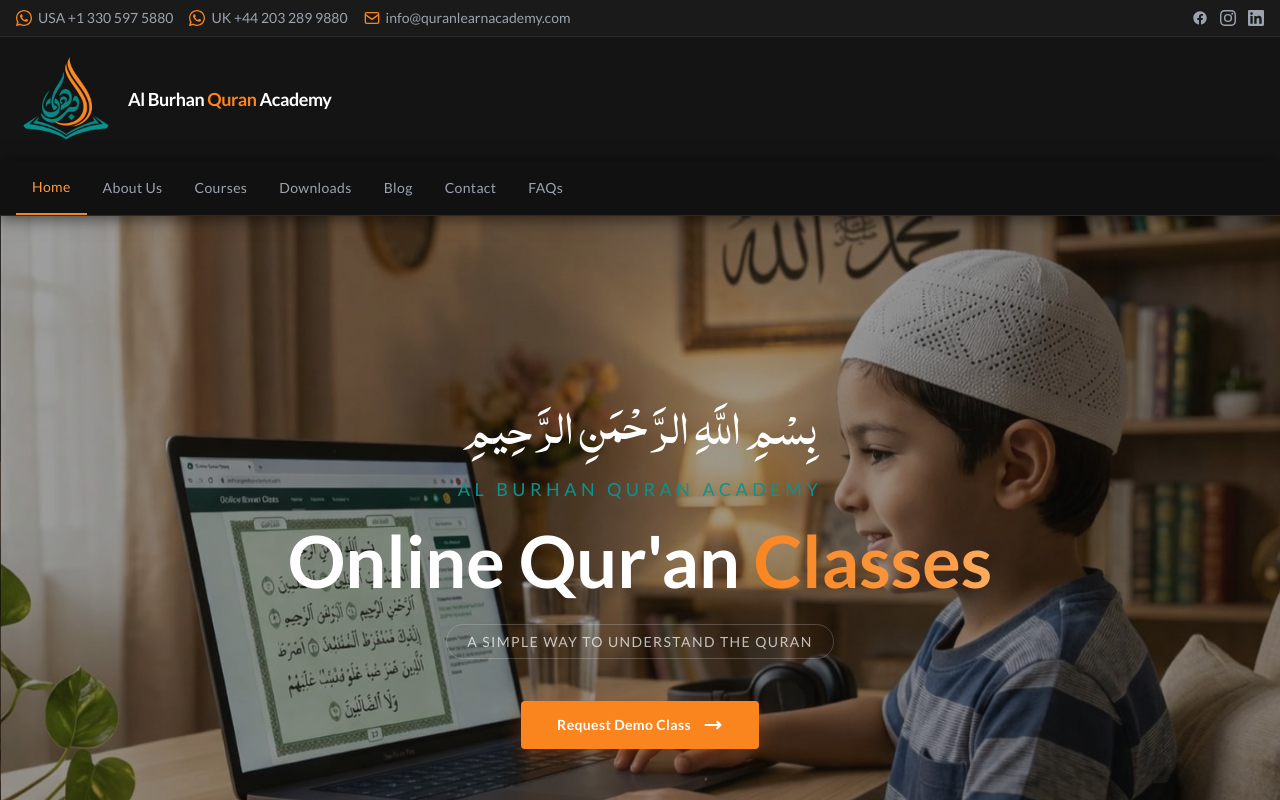
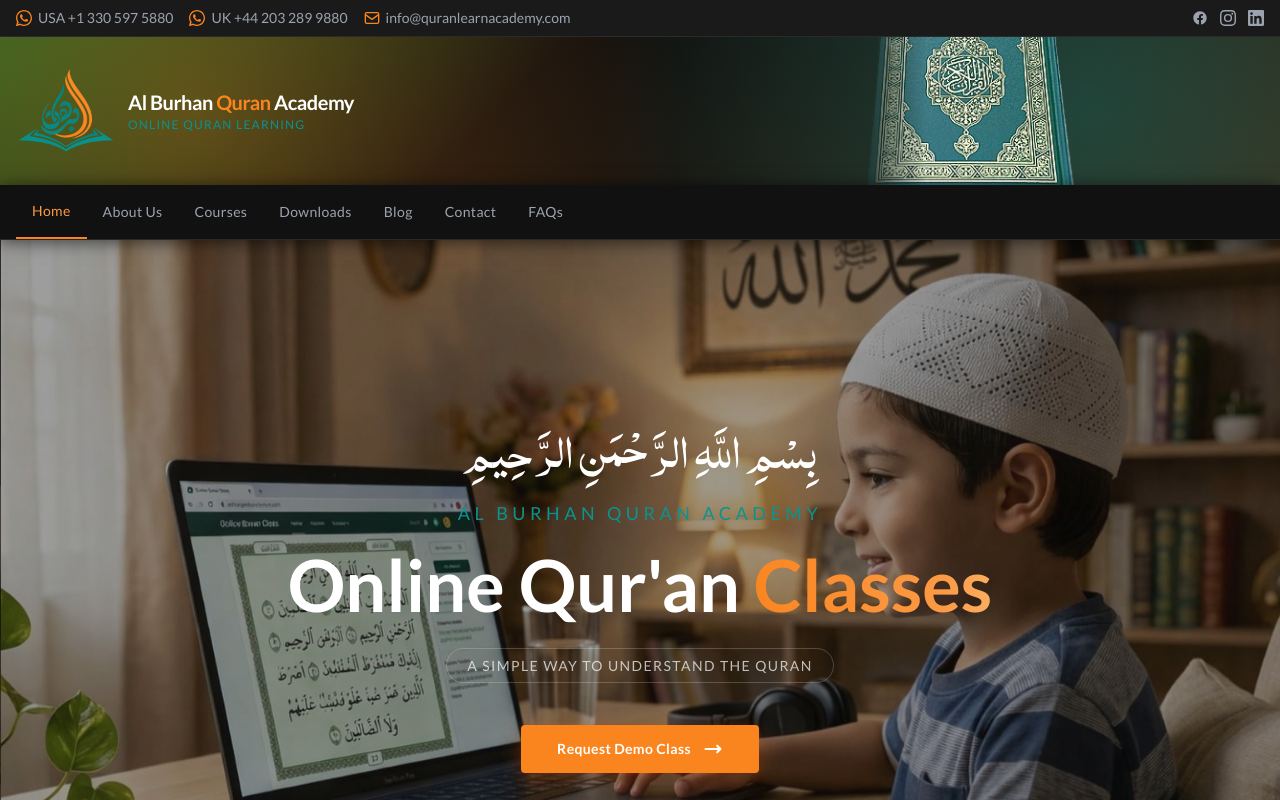
Before and after one commit to hassanwd/AlBurhanQuranAcademy, a Next.js app: page / in a window 1280 px wide. Shown: the top 800 px of the page. Built offline with nearby package versions, Linux system fonts and the light colour scheme.

Commit message:
update main page

```diff
--- a/src/components/HadeesSection.tsx
+++ b/src/components/HadeesSection.tsx
@@ -1,30 +1,27 @@
 export default function HadeesSection() {
   return (
-    <section className="bg-[var(--color-black-soft)] py-20 px-4">
+    <section className="bg-[var(--color-black-soft)] py-20 px-4 overflow-x-hidden">
       <div className="max-w-7xl mx-auto">
 
         <div className="bg-[var(--color-surface)] rounded-2xl px-8 md:px-16 py-14 grid lg:grid-cols-2 gap-10 items-center">
 
           {/* Left — label + Arabic + translation + attribution */}
           <div className="flex flex-col gap-5">
-            <p className="text-[var(--color-accent)] uppercase tracking-[0.3em] text-sm font-semibold">
-              Hadees Mubarak
-            </p>
 
-            <h2 className="arabic text-[var(--color-sky)] text-3xl md:text-5xl lg:text-6xl leading-loose text-right">
+            <h2 className="arabic text-[var(--color-sky)] w-max text-2xl sm:text-4xl md:text-7xl leading-loose text-right whitespace-nowrap overflow-hidden text-ellipsis">
               خَيْرُكُمْ مَنْ تَعَلَّمَ الْقُرْآنَ وَعَلَّمَهُ
             </h2>
 
-            <p className="text-white text-xl md:text-2xl leading-relaxed font-medium">
+            <p className="text-white w-max text-base sm:text-xl md:text-2xl leading-relaxed font-medium">
               The best among you are those who learn the Qur&apos;an and teach it.
             </p>
 
             <div className="w-12 h-1 bg-[var(--color-sky)] rounded-full" />
 
-            <p className="text-[var(--color-sky)] text-sm font-semibold">
-              — Prophet Muhammad ﷺ &nbsp;·&nbsp; Sahih al-Bukhari
+            <p className="text-[var(--color-sky)] text-lg font-semibold">
+              — Prophet Muhammad ﷺ
             </p>
-          </div>
+           </div>
 
         </div>
 
--- a/src/components/Header.tsx
+++ b/src/components/Header.tsx
@@ -7,23 +7,59 @@
       {/* Top contact bar */}
       <TopBar />
 
-      {/* Logo + decorative image row */}
-      <div className="bg-[var(--color-black-soft)] py-3 px-4">
-        <div className="max-w-7xl mx-auto flex items-center justify-between">
+      {/* Logo row with overlay */}
+      <div className="relative overflow-hidden py-6 px-4">
+        {/* Overlay background */}
+        <div
+          className="absolute inset-0"
+          style={{
+            background: "linear-gradient(135deg, #1b5e20 0%, #0d0d0d 40%, #FA841E33 100%)",
+          }}
+        />
+        {/* Color blobs */}
+        <div
+          className="absolute inset-0"
+          style={{
+            backgroundImage:
+              "radial-gradient(circle at 15% 50%, #FA841E55 0%, transparent 45%), radial-gradient(circle at 85% 50%, #09949055 0%, transparent 45%)",
+          }}
+        />
+
+        <div className="relative z-10 max-w-7xl mx-auto flex items-center justify-between">
           {/* Logo */}
           <div className="flex items-center gap-3">
-            <img src="/png-logo.png" alt="Al Burhan Quran Academy Logo" className="w-25 h-25 rounded-full object-cover" />
-            <div>
-              <div className="text-lg font-black tracking-tight leading-none">
-                <span className="text-white">Al </span>
-                <span className="text-white">Burhan </span>
+            <img
+              src="/png-logo.png"
+              alt="Al Burhan Quran Academy Logo"
+              className="w-25 h-25 object-cover"
+            />
+            <div className="flex flex-col">
+              <div className="text-xl font-black tracking-tight leading-tight">
+                <span className="text-white">Al Burhan </span>
                 <span className="text-[var(--color-accent)]">Quran </span>
                 <span className="text-white">Academy</span>
               </div>
+              <span className="text-[var(--color-sky)] text-xs tracking-widest uppercase mt-0.5">
+                Online Quran Learning
+              </span>
             </div>
           </div>
+        </div>
 
-
+        {/* Right — Quran image cropped/bleeding from right edge */}
+        <div
+          className="hidden sm:block absolute right-50 top-0 h-full"
+          style={{ width: "220px" }}
+        >
+          <img
+            src="/quran.png"
+            alt="Quran"
+            className="h-full w-full object-cover object-left"
+            style={{
+              maskImage: "linear-gradient(to right, transparent 0%, black 30%)",
+              WebkitMaskImage: "linear-gradient(to right, transparent 0%, black 30%)",
+            }}
+          />
         </div>
       </div>
 
```
Also changed, not shown: public/quran.png (added), public/ref.png (added).
